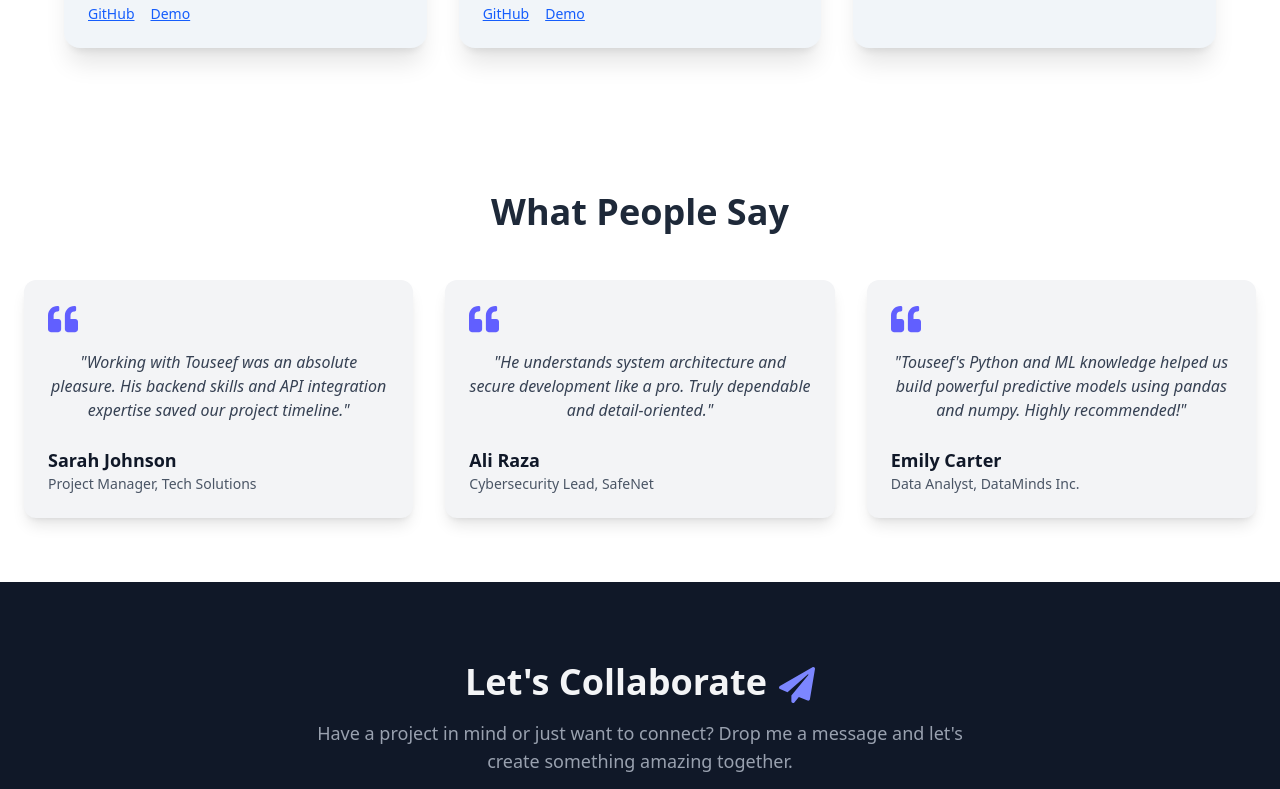
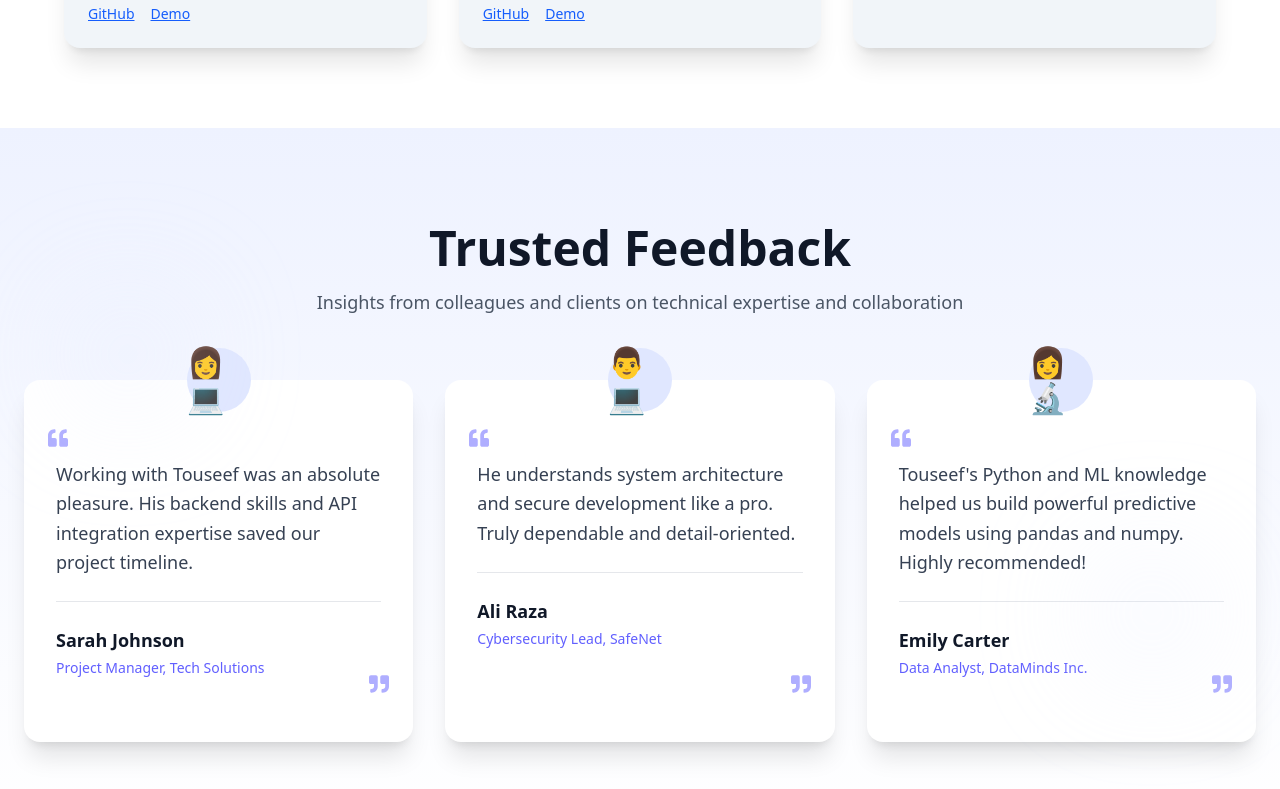
Before and after one commit to M-Touseef/my-portfolio, a React (Vite) app: page / in a window 1280 px wide. Shown: the part 2411-3200 px from the top of the page. Built offline with nearby package versions, Linux system fonts and the light colour scheme.

Commit message:
initial commit

```diff
--- a/src/components/Testimonials.jsx
+++ b/src/components/Testimonials.jsx
@@ -1,46 +1,91 @@
 import React from "react";
-import { FaQuoteLeft } from "react-icons/fa";
+import { motion } from "framer-motion";
+import { FaQuoteLeft, FaQuoteRight } from "react-icons/fa";
 
 const testimonials = [
   {
     name: "Sarah Johnson",
     role: "Project Manager, Tech Solutions",
     text: "Working with Touseef was an absolute pleasure. His backend skills and API integration expertise saved our project timeline.",
+    avatar: "👩💻" // Replace with image URL
   },
   {
     name: "Ali Raza",
     role: "Cybersecurity Lead, SafeNet",
     text: "He understands system architecture and secure development like a pro. Truly dependable and detail-oriented.",
+    avatar: "👨💻" // Replace with image URL
   },
   {
     name: "Emily Carter",
     role: "Data Analyst, DataMinds Inc.",
     text: "Touseef's Python and ML knowledge helped us build powerful predictive models using pandas and numpy. Highly recommended!",
+    avatar: "👩🔬" // Replace with image URL
   },
 ];
 
 const Testimonials = () => {
   return (
-    <section id="testimonials" className="bg-white dark:bg-gray-900 py-16 px-6">
-      <div className="max-w-7xl mx-auto text-center">
-        <h2 className="text-3xl md:text-4xl font-bold text-gray-800 dark:text-white mb-12">
-          What People Say
-        </h2>
+    <section id="testimonials" className="relative bg-gradient-to-b from-indigo-50 to-white dark:from-gray-800 dark:to-gray-900 py-24 px-6">
+      <div className="max-w-7xl mx-auto">
+        <motion.div
+          initial={{ opacity: 0, y: 20 }}
+          whileInView={{ opacity: 1, y: 0 }}
+          transition={{ duration: 0.5 }}
+          className="text-center mb-16"
+        >
+          <h2 className="text-4xl md:text-5xl font-bold text-gray-900 dark:text-white mb-4">
+            Trusted Feedback
+          </h2>
+          <p className="text-lg text-gray-600 dark:text-gray-300 max-w-2xl mx-auto">
+            Insights from colleagues and clients on technical expertise and collaboration
+          </p>
+        </motion.div>
 
-        <div className="grid md:grid-cols-3 gap-8">
+        <div className="grid grid-cols-1 md:grid-cols-3 gap-8">
           {testimonials.map((testimonial, index) => (
-            <div
+            <motion.div
               key={index}
-              className="bg-gray-100 dark:bg-gray-800 p-6 rounded-xl shadow-lg hover:scale-105 transition-transform duration-300"
+              initial={{ opacity: 0, scale: 0.9 }}
+              whileInView={{ opacity: 1, scale: 1 }}
+              transition={{ duration: 0.5, delay: index * 0.1 }}
+              whileHover={{ y: -10 }}
+              className="group relative bg-white dark:bg-gray-800 p-8 rounded-2xl shadow-xl hover:shadow-2xl transition-all duration-300"
             >
-              <FaQuoteLeft className="text-indigo-500 text-3xl mb-4" />
-              <p className="text-gray-700 dark:text-gray-300 mb-6 italic">"{testimonial.text}"</p>
-              <div className="text-left">
-                <h4 className="text-lg font-semibold text-gray-900 dark:text-white">{testimonial.name}</h4>
-                <p className="text-sm text-gray-600 dark:text-gray-400">{testimonial.role}</p>
+              <div className="absolute top-0 left-1/2 -translate-x-1/2 -translate-y-8">
+                <div className="w-16 h-16 bg-indigo-100 dark:bg-gray-700 rounded-full flex items-center justify-center text-3xl">
+                  {testimonial.avatar}
+                </div>
               </div>
-            </div>
+
+              <FaQuoteLeft className="text-indigo-500 text-xl opacity-50 absolute top-12 left-6" />
+              <FaQuoteRight className="text-indigo-500 text-xl opacity-50 absolute bottom-12 right-6" />
+
+              <div className="pt-12 pb-8">
+                <p className="text-gray-700 dark:text-gray-300 mb-6 text-lg leading-relaxed relative z-10">
+                  {testimonial.text}
+                </p>
+
+                <div className="border-t border-gray-200 dark:border-gray-700 pt-6">
+                  <h4 className="text-lg font-semibold text-gray-900 dark:text-white mb-1">
+                    {testimonial.name}
+                  </h4>
+                  <p className="text-sm text-indigo-500 dark:text-indigo-400 font-medium">
+                    {testimonial.role}
+                  </p>
+                </div>
+              </div>
+
+              <div className="absolute inset-0 rounded-2xl border-2 border-indigo-50 dark:border-gray-700 opacity-0 group-hover:opacity-100 transition-opacity duration-300" />
+            </motion.div>
           ))}
+        </div>
+      </div>
+
+      {/* Decorative Elements */}
+      <div className="absolute inset-0 pointer-events-none">
+        <div className="max-w-7xl mx-auto h-full">
+          <div className="hidden md:block absolute top-1/4 left-20 w-24 h-24 bg-indigo-100 dark:bg-gray-700 rounded-full blur-3xl opacity-50" />
+          <div className="hidden md:block absolute bottom-1/4 right-20 w-24 h-24 bg-indigo-100 dark:bg-gray-700 rounded-full blur-3xl opacity-50" />
         </div>
       </div>
     </section>
```
